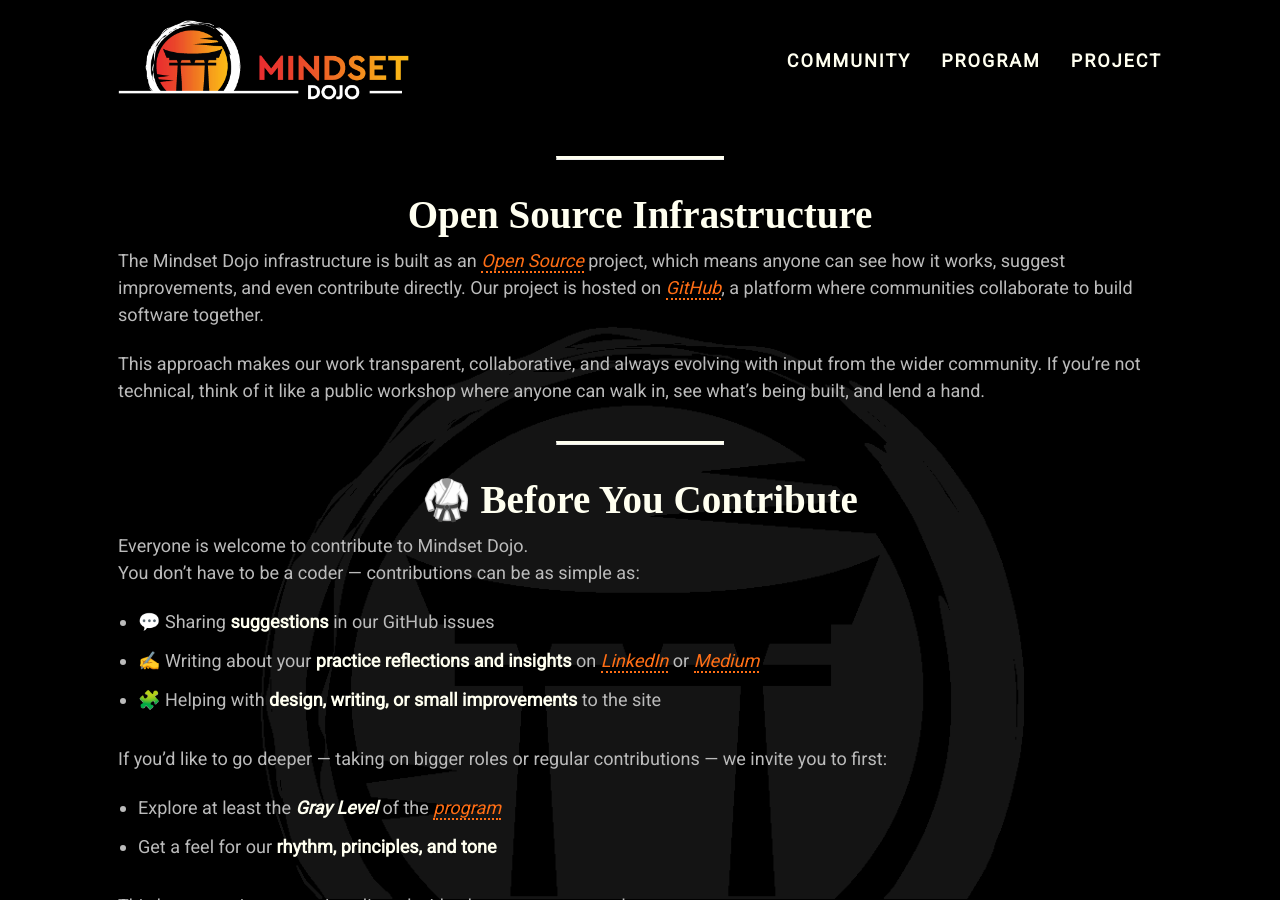
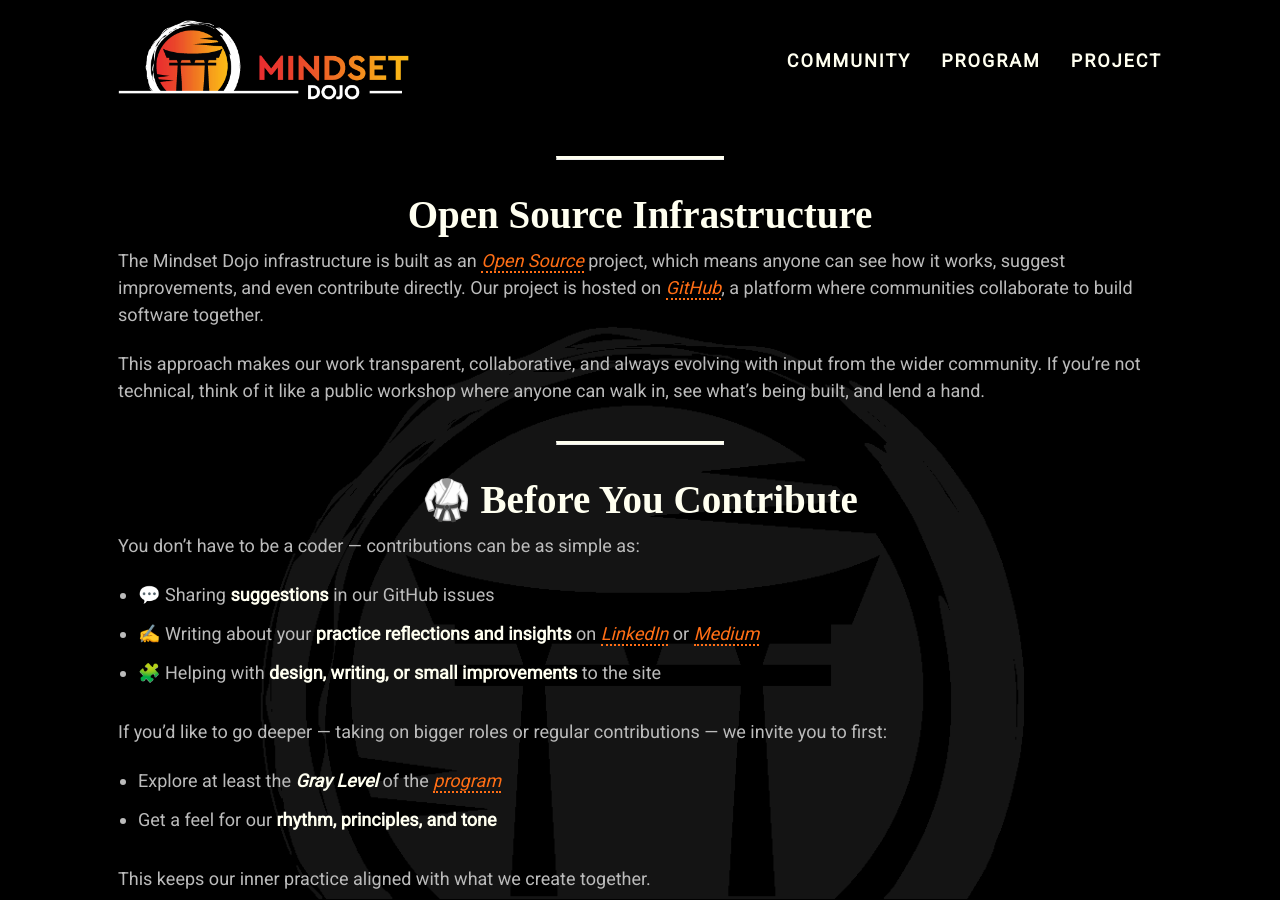
Before and after one commit to mindset-dojo/mindset-dojo.github.io, a Jekyll site: the page built from project.md, in a window 1280 px wide and 900 px high. Built offline with Jekyll 4.4.1, drawn with Linux system fonts in a browser that asks for light colours; some web fonts are replaced.

Commit message:
fix(project): remove line that says everybody can contribute. we don't want to be that open, since that would dilute the program and community. we want to be a meritocracy.

```diff
--- a/project.md
+++ b/project.md
@@ -16,7 +16,6 @@ This approach makes our work transparent, collaborative, and always evolving wit
 
 ## 🥋 Before You Contribute
 
-Everyone is welcome to contribute to Mindset Dojo.
 You don’t have to be a coder — contributions can be as simple as:
 
 * 💬 Sharing **suggestions** in our GitHub issues
```
